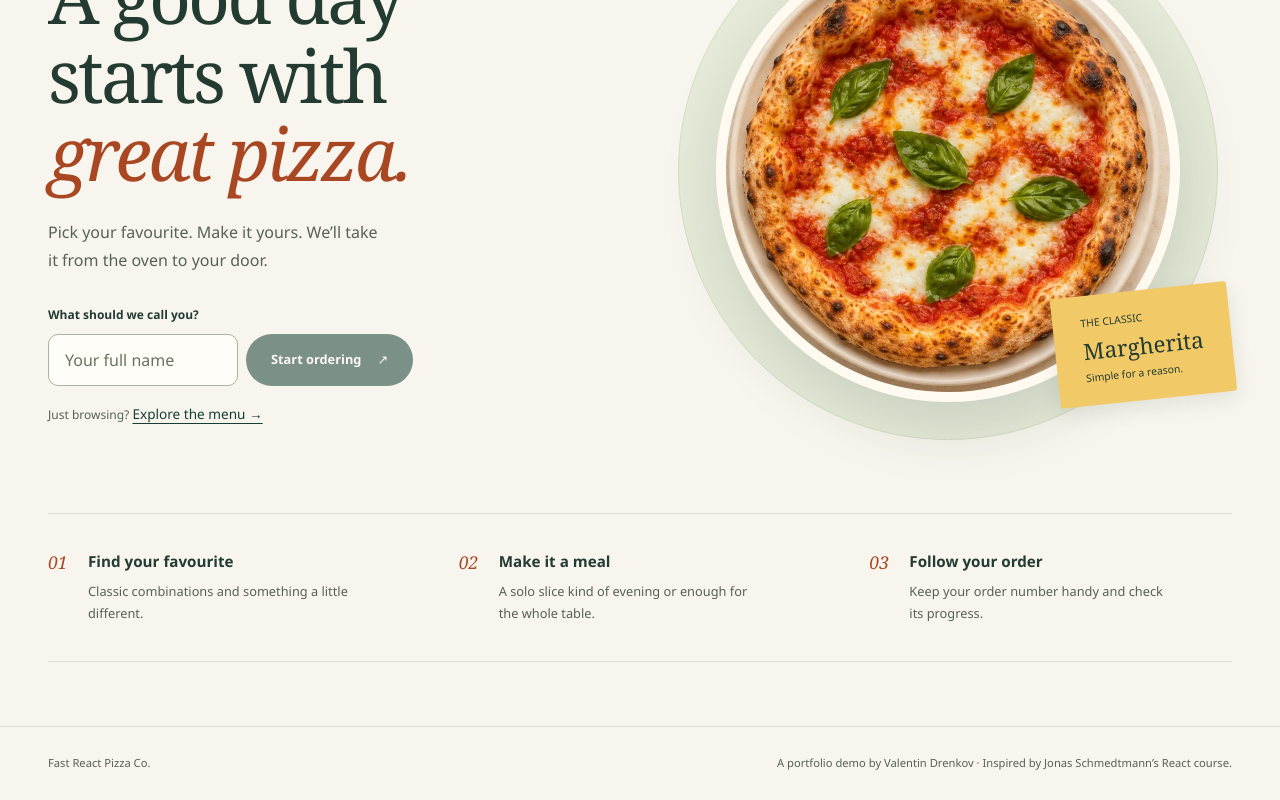
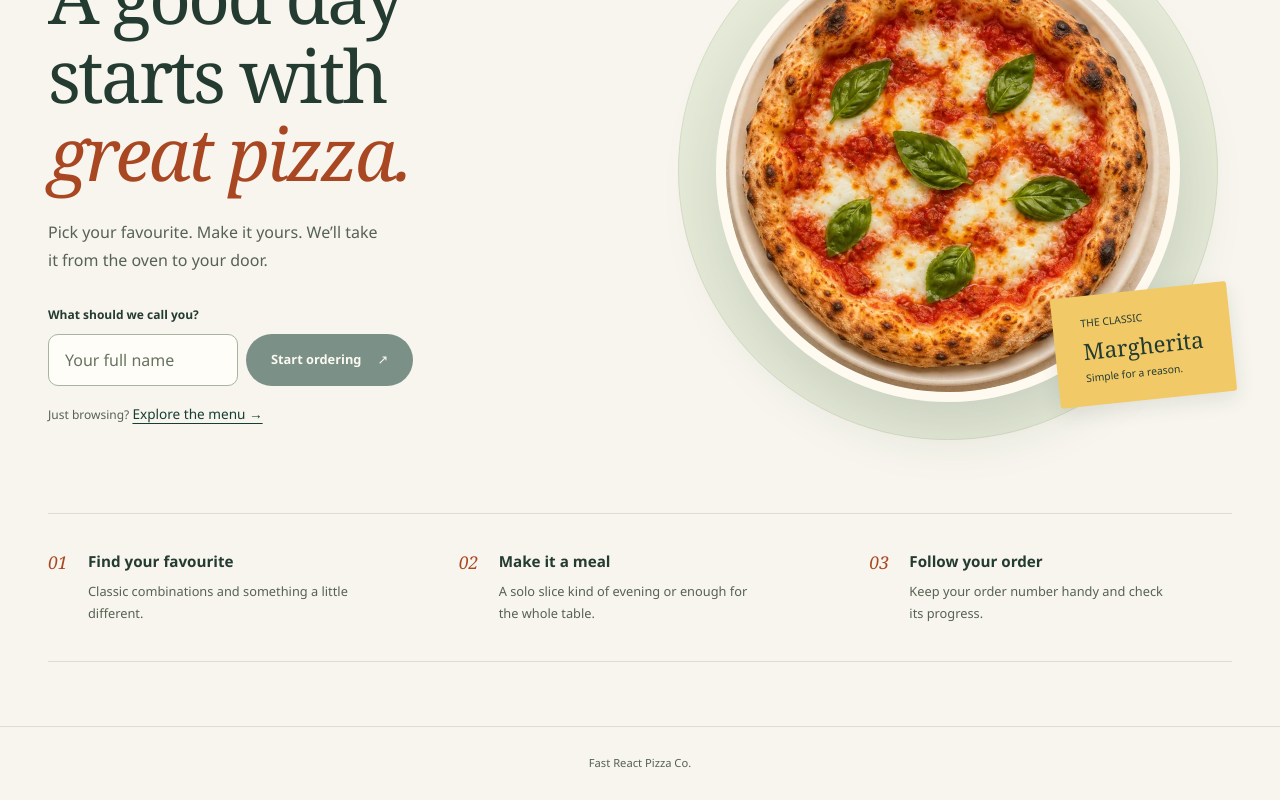
Before and after one commit to vdrenkov/fast-react-pizza, a React (Vite) app: page / in a window 1280 px wide. Shown: the part 291-1091 px from the top of the page. Built offline with nearby package versions, Linux system fonts and the light colour scheme.

Commit message:
Center the branded footer.

```diff
--- a/src/index.css
+++ b/src/index.css
@@ -609,9 +609,7 @@ main {
   margin-left: 20px;
 }
 .site-footer {
-  display: flex;
-  justify-content: space-between;
-  gap: 24px;
+  text-align: center;
   max-width: 1280px;
   width: 100%;
   padding: 28px 48px;
@@ -811,8 +809,6 @@ main {
     gap: 12px;
   }
   .site-footer {
-    flex-direction: column;
-    gap: 10px;
     padding: 24px;
     line-height: 1.7;
   }
--- a/src/ui/AppLayout.tsx
+++ b/src/ui/AppLayout.tsx
@@ -30,13 +30,7 @@ export default function AppLayout() {
       <main ref={mainRef} id="main-content" tabIndex={-1}>
         <Outlet />
       </main>
-      <footer className="site-footer">
-        <span>Fast React Pizza Co.</span>
-        <span>
-          A portfolio demo by Valentin Drenkov · Inspired by Jonas Schmedtmann’s
-          React course.
-        </span>
-      </footer>
+      <footer className="site-footer">Fast React Pizza Co.</footer>
       <CartOverview />
     </div>
   );
```
